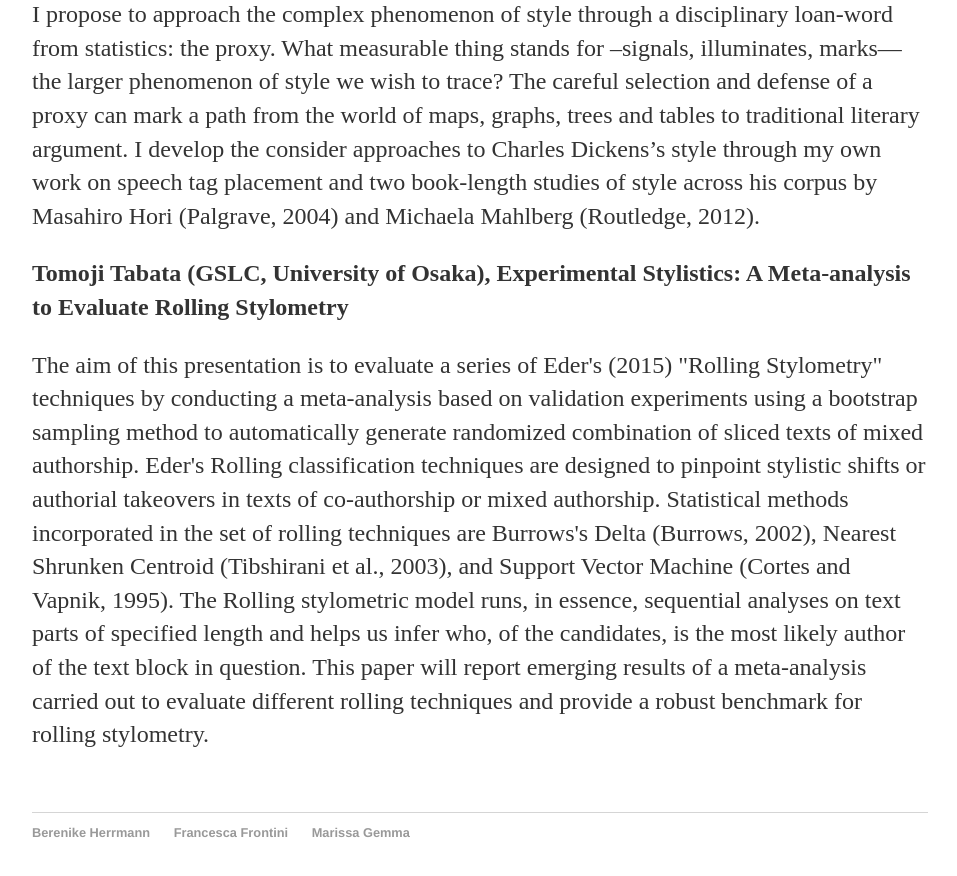
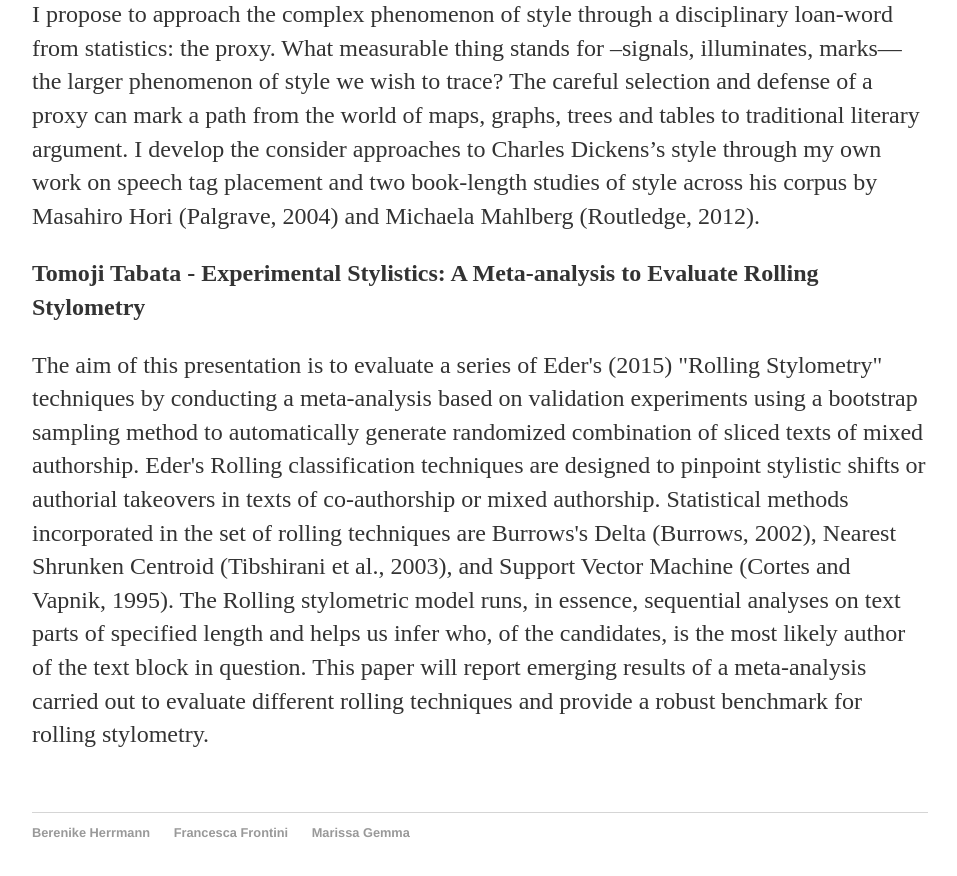
Before and after one commit to DigitalLiteraryStylistic/-DigitalLiteraryStylistic.github.io, a Jekyll site: the page built from program.html, in a window 1280 px wide and 900 px high, scrolled down 4332 px. Shown: the top 876 px of the window, without its empty margins (160-1117 px from the left). Built offline with Jekyll 4.4.1, drawn with Linux system fonts in a browser that asks for light colours; some of the changed text lies outside the part shown.

Commit message:
Update program.html

```diff
--- a/program.html
+++ b/program.html
@@ -88,7 +88,7 @@
 <p>It has been shown repeatedly (for example Jannidis 2014) that texts from different literary periods can be distinguished using stylometric methods, but it is yet unclear whether this is an effect of a continuous change in language or whether this change is disruptive, creating more or less clear boundaries. The "time signal" in general seems to be rather weak (cf. Jockers 2013: 81), but can this be generalized or is there is a greater homogenity of style during a period? In other words is the term period useful as a stylometric concept?</p>
 
 
-<p><b>Towards a computational and pattern-based stylistics- Jean-Gabriel Ganascia</b></p>
+<p><b>Jean-Gabriel Ganascia - Towards a computational and pattern-based stylistics</b></p>
 <p>During the past, there have been many attempts to base a computational stylistics on the distribution of the used lexicon, and mainly on the statistical distribution of stop words that characterizes the syntax of such or such author. Even if they are statistically efficient to discriminate writers, these approaches fail to elucidate the features that make the style. Our aim now is go further and to build tools extracting syntactic and semantic structures, i.e. patterns, typifying the style of individual authors, of genre, of epoch or of theater characters. We brush a picture of different approaches among which some have been more or less successfully tested while some others are yet tentative.</p>
 
 
@@ -101,7 +101,7 @@
 <p><b>Sarah Allison, A Proxy for Style</b></p>
 <p>I propose to approach the complex phenomenon of style through a disciplinary loan-word from statistics: the proxy. What measurable thing stands for –signals, illuminates, marks—the larger phenomenon of style we wish to trace? The careful selection and defense of a proxy can mark a path from the world of maps, graphs, trees and tables to traditional literary argument.  I develop the consider approaches to Charles Dickens’s style through my own work on speech tag placement and two book-length studies of style across his corpus by Masahiro Hori (Palgrave, 2004) and Michaela Mahlberg (Routledge, 2012).</p>
 
-<p><b>Tomoji Tabata (GSLC, University of Osaka), Experimental Stylistics: A Meta-analysis to Evaluate Rolling Stylometry</b></p>
+<p><b>Tomoji Tabata - Experimental Stylistics: A Meta-analysis to Evaluate Rolling Stylometry</b></p>
 <p>The aim of this presentation is to evaluate a series of Eder's (2015) "Rolling Stylometry" techniques by conducting a meta-analysis based on validation experiments using a bootstrap sampling method to automatically generate randomized combination of sliced texts of mixed authorship. Eder's Rolling classification techniques are designed to pinpoint stylistic shifts or authorial takeovers in texts of co-authorship or mixed authorship. Statistical methods incorporated in the set of rolling techniques are Burrows's Delta (Burrows, 2002), Nearest Shrunken Centroid (Tibshirani et al., 2003), and Support Vector Machine (Cortes and Vapnik, 1995). The Rolling stylometric model runs, in essence, sequential analyses on text parts of specified length and helps us infer who, of the candidates, is the most likely author of the text block in question. This paper will report emerging results of a meta-analysis carried out to evaluate different rolling techniques and provide a robust benchmark for rolling stylometry.</p>
 
 <br>
```
